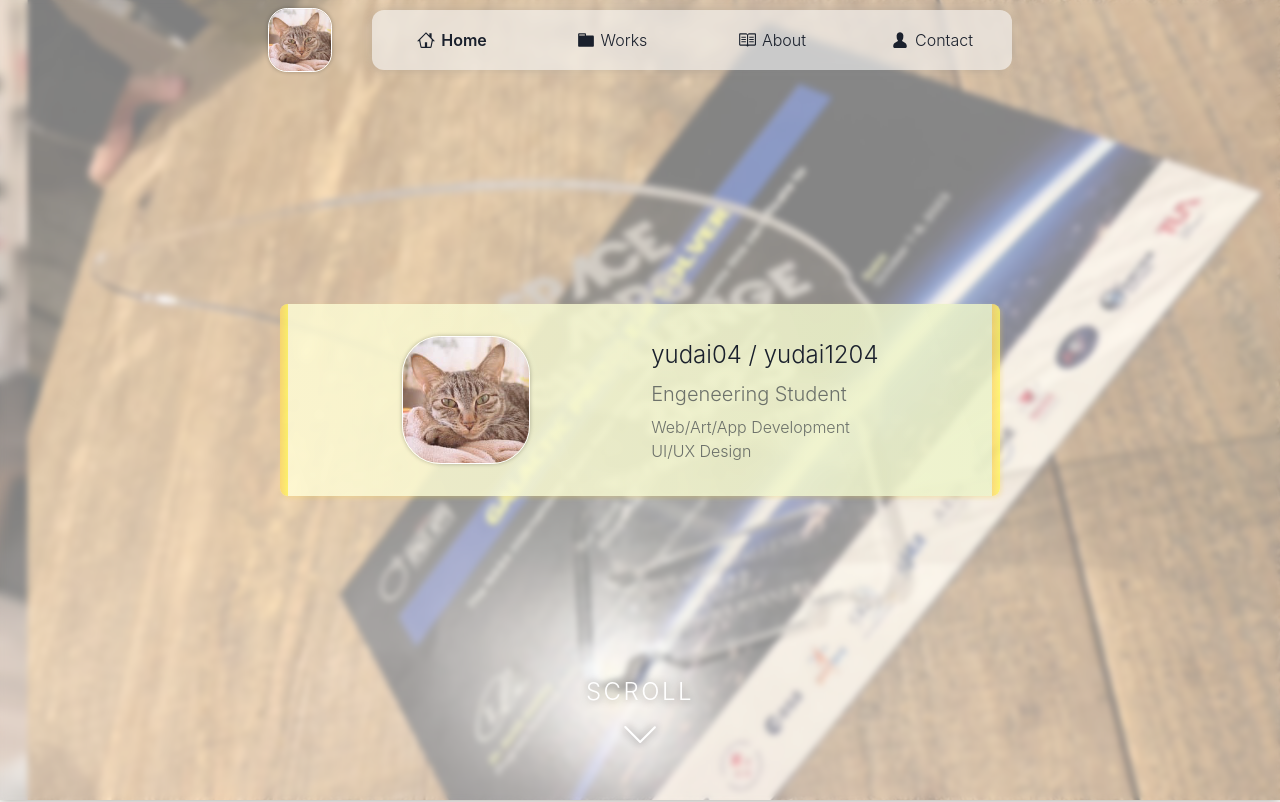
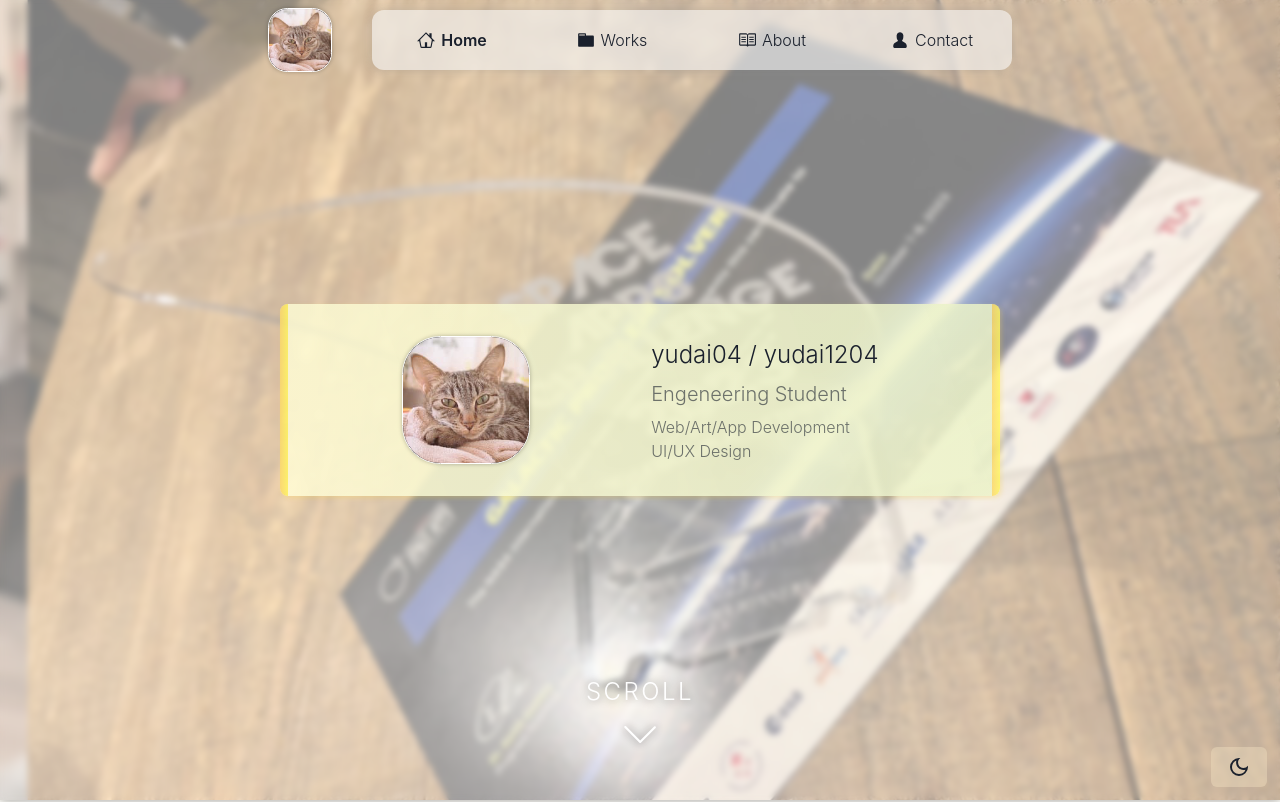
Before and after one commit to yudai1204/portfolio-2.0, a Next.js app: page / in a window 1280 px wide. Shown: the top 802 px of the page. Built offline with nearby package versions, Linux system fonts and the light colour scheme.

Commit message:
add darkmode

```diff
--- /dev/null
+++ b/src/components/darkModeSwitch.tsx
@@ -0,0 +1,18 @@
+import { useColorMode, IconButton, Box } from "@chakra-ui/react";
+import { MdOutlineLightMode, MdOutlineDarkMode } from "react-icons/md";
+
+export const DarkModeSwitch = () => {
+  const { colorMode, toggleColorMode } = useColorMode();
+  return (
+    <Box position="fixed" bottom={0} right={0} m=".8rem" w="fit-content" h="fit-content" zIndex={10000000}>
+      <IconButton
+        fontSize="2xl"
+        p="1rem"
+        bg={colorMode === "dark" ? "#9996" : "#f4e4c466"}
+        aria-label="Toggle dark mode"
+        icon={colorMode === "dark" ? <MdOutlineLightMode /> : <MdOutlineDarkMode />}
+        onClick={toggleColorMode}
+      />
+    </Box>
+  );
+};
--- a/src/components/footer.tsx
+++ b/src/components/footer.tsx
@@ -1,4 +1,4 @@
-import { Box, Text, Link } from "@chakra-ui/react";
+import { Box, Text, Link, useColorModeValue } from "@chakra-ui/react";
 
 export const Footer = () => (
   <Box
@@ -7,12 +7,12 @@ export const Footer = () => (
     margin="0 auto"
     mt="2rem"
     textAlign="center"
-    bg="#f2f2f2"
-    boxShadow="0 0 3px #f5f5f5"
+    bg={useColorModeValue("#f2f2f2", "#484854")}
+    boxShadow={useColorModeValue("0 0 3px #f5f5f5", "0 0 4px #004")}
     py="2rem"
   >
     <Link href="/" _hover={{ opacity: 0.5 }} title="yudai04">
-      <Text fontSize="sm" color="#999">
+      <Text fontSize="sm" color="#889">
         © 2023 yudai04.dev
       </Text>
     </Link>
--- a/src/components/iconImg.tsx
+++ b/src/components/iconImg.tsx
@@ -1,19 +1,23 @@
-import { Image } from "@chakra-ui/react";
+import { Image, Box, useColorModeValue as useCM } from "@chakra-ui/react";
 
 type Props = {
   size?: string | object;
+  boxShadow?: string;
+  borderColor?: string;
 };
 export const IconImg = (props: Props) => {
   const { size } = props;
   return (
-    <Image
-      src="/icon.jpg"
-      alt="logo"
+    <Box
+      bg="#000"
       w={size || "100%"}
-      aspectRatio="1/1"
       borderRadius="30%"
-      border="1px solid #fff"
-      boxShadow="0 0 4px #0004"
-    />
+      border="1px solid"
+      borderColor={useCM("#fff", "#664")}
+      boxShadow={`0 0 4px ${useCM("#0004", "#0006")}`}
+      overflow="hidden"
+    >
+      <Image src="/icon.jpg" alt="logo" w="100%" aspectRatio="1/1" opacity={useCM(1, 0.8)} />
+    </Box>
   );
 };
--- a/src/components/introductionCard.tsx
+++ b/src/components/introductionCard.tsx
@@ -1,4 +1,4 @@
-import { Box, Text, Flex, VStack } from "@chakra-ui/react";
+import { Box, Text, Flex, VStack, useColorModeValue as useCM } from "@chakra-ui/react";
 import { css, keyframes } from "@emotion/react";
 import { IconImg } from "./iconImg";
 
@@ -13,14 +13,18 @@ const appear = keyframes`
 
 const IntroductionCardMain = () => (
   <Flex
-    bg="linear-gradient(70deg, #fffabc88, #e0ebaf99)"
+    bg={useCM("linear-gradient(70deg, #fffabc88, #e0ebaf99)", "linear-gradient(70deg, #dfdf7188, #a1c87399)")}
     w="100%"
     py="2rem"
     gap={2}
     justify="space-evenly"
     align="center"
   >
-    <IconImg size={{ base: "72px", sm: "96px", md: "128px" }} />
+    <IconImg
+      size={{ base: "72px", sm: "96px", md: "128px" }}
+      boxShadow={useCM(undefined, "0 0 4px #fffabcaa")}
+      borderColor={useCM(undefined, "0 0 4px #fff")}
+    />
     <VStack spacing={1.5} align="flex-start">
       <Text fontSize={{ base: "xl", sm: "2xl" }} fontWeight="300">
         yudai04 / yudai1204
@@ -47,7 +51,7 @@ export const IntroductionCard = () => {
       h="fit-content"
       maxW="720px"
       w="80%"
-      bg="#fffa"
+      bg={useCM("#fffa", "#777a")}
       borderRadius=".5rem"
       boxShadow="2px 2px 4px #fcd14644"
       css={css`
--- a/src/components/introductionSwiper.tsx
+++ b/src/components/introductionSwiper.tsx
@@ -1,4 +1,4 @@
-import { Box, Image, Flex, Icon, Text } from "@chakra-ui/react";
+import { Box, Image, Flex, Icon, Text, useColorModeValue as useCM } from "@chakra-ui/react";
 import { keyframes } from "@emotion/react";
 import { useMemo } from "react";
 import { SlArrowDown } from "react-icons/sl";
@@ -23,15 +23,16 @@ const scroll = keyframes`
 const swiperImages: string[] = ["nekocafe_filter.webp", "nasa_won.jpg", "w1.jpg", "DSC01409.JPG", "w2.jpg"];
 
 export const IntroductionSwiper = () => {
+  const bgColor = useCM("#fff", "#181818");
   const swiperItems = useMemo(() => {
     return [
       ...swiperImages.map((url) => (
-        <Box w="100%" h="100%" key={url} bg="white">
+        <Box w="100%" h="100%" key={url} bg={bgColor}>
           <Image src={url} w="100%" h="100%" objectFit="cover" alt="PortfolioImage" opacity={0.5} />
         </Box>
       )),
     ];
-  }, []);
+  }, [bgColor]);
 
   const svhSupport = useSvhSupport();
 
--- a/src/components/menu.tsx
+++ b/src/components/menu.tsx
@@ -13,6 +13,7 @@ import {
   Divider,
   DrawerBody,
   DrawerCloseButton,
+  useColorModeValue as useCM,
 } from "@chakra-ui/react";
 import { useEffect, useState, useRef } from "react";
 import { AiOutlineMenu, AiOutlineClose } from "react-icons/ai";
@@ -67,9 +68,9 @@ const MenuWide = (props: Props) => {
           w="90%"
           maxW="640px"
           h="100%"
-          bg="#f4f4f49f"
+          bg={useCM("#f4f4f49f", "#0b0b1b9f")}
+          boxShadow={`0 0 10px ${useCM("#8884", "#0006")}`}
           backdropFilter="blur(3px)"
-          boxShadow="0 0 10px #8884"
           borderRadius="xl"
           justify="space-around"
           align="center"
@@ -91,7 +92,7 @@ const MenuWide = (props: Props) => {
                 align="center"
                 h="100%"
                 transition="0.3s"
-                _hover={{ bgColor: "#fff9" }}
+                _hover={{ bgColor: useCM("#fff9", "#3339") }}
                 gap={1.5}
               >
                 <Icon as={link.icon} fontSize="lg" />
@@ -122,15 +123,15 @@ const MenuNarrow = (props: Props) => {
         justify="left"
         align="center"
         zIndex="1000"
-        bg="#fffa"
+        bg={useCM("#fffa", "#0b0b1b9f")}
         backdropFilter="blur(3px)"
-        boxShadow="0 0 10px #ddda"
+        boxShadow={`0 0 10px ${useCM("#ddda", "#0006")}`}
         userSelect="none"
       >
         <Icon
           as={AiOutlineMenu}
           fontSize="2.4rem"
-          color="gray.700"
+          color={useCM("gray.700", "gray.300")}
           opacity="0.8"
           cursor="pointer"
           onClick={onMenuOpen}
@@ -153,12 +154,25 @@ const MenuNarrow = (props: Props) => {
         <DrawerContent>
           <DrawerBody w="100%" p={0}>
             <Box p="8px">
-              <Icon as={AiOutlineClose} fontSize="2.4rem" color="gray.700" cursor="pointer" onClick={onMenuClose} />
+              <Icon
+                as={AiOutlineClose}
+                fontSize="2.4rem"
+                color={useCM("gray.700", "gray.500")}
+                cursor="pointer"
+                onClick={onMenuClose}
+              />
             </Box>
             <DrawerCloseButton opacity="0" ref={closeRef} position="absolute" top="0" left="0" />
             <VStack>
               <Box>
-                <Link href="/" _hover={{ opacity: 1 }} role="group" w="100%" h="100%">
+                <Link
+                  href="/"
+                  _hover={useCM({ opacity: 1 }, { opacity: 0.8 })}
+                  transition=".3s"
+                  role="group"
+                  w="100%"
+                  h="100%"
+                >
                   <Flex
                     align="center"
                     justify="center"
@@ -167,11 +181,14 @@ const MenuNarrow = (props: Props) => {
                     py="16px"
                     borderRadius="2xl"
                     gap={5}
-                    boxShadow="1px 1px 4px #9903"
+                    boxShadow={`1px 1px 4px ${useCM("#9903", "#0009")}`}
                     w="fit-content"
                     transition=".3s"
-                    bg="linear-gradient(70deg, #fffabc33, #e0ebaf33)"
-                    _groupHover={{ bg: "linear-gradient(70deg, #fffabc55, #e0ebaf55)", boxShadow: "1px 2px 4px #9904" }}
+                    bg={useCM("linear-gradient(70deg, #fffabc33, #e0ebaf33)", "#62697699")}
+                    _groupHover={useCM(
+                      { bg: "linear-gradient(70deg, #fffabc55, #e0ebaf55)", boxShadow: "1px 2px 4px #9904" },
+                      {},
+                    )}
                   >
                     <IconImg size="48px" />
                     <Box>
@@ -201,7 +218,7 @@ const MenuNarrow = (props: Props) => {
                         align="center"
                         h="45px"
                         transition="0.3s"
-                        _hover={{ bgColor: "#eee" }}
+                        _hover={{ bgColor: useCM("#eee", "#44546e") }}
                         gap={5}
                       >
                         <Icon as={link.icon} fontSize="2xl" />
@@ -218,7 +235,7 @@ const MenuNarrow = (props: Props) => {
           </DrawerBody>
           <DrawerFooter>
             <Text fontSize="sm" color="gray.500" textAlign="center" w="100%">
-              @2023 yudai04.dev
+              © 2023 yudai04.dev
             </Text>
           </DrawerFooter>
         </DrawerContent>
--- a/src/pages/index.tsx
+++ b/src/pages/index.tsx
@@ -10,6 +10,7 @@ import { Paragraph } from "../components/paragraph";
 import { SkillDetail } from "../components/skillDetail";
 import { affiliations, awards, skills } from "../data";
 import { CustomButton as Button } from "@/components/customButton";
+import { DarkModeSwitch } from "@/components/darkModeSwitch";
 import { WorksCarousel } from "@/components/worksCarousel";
 
 const Home = () => {
@@ -28,6 +29,7 @@ const Home = () => {
       </Head>
       <Box bgColor="#ffe8b611" minH="100vh">
         <Menu active="home" />
+        <DarkModeSwitch />
         <Box zIndex={0} mb="2rem">
           <IntroductionSwiper />
         </Box>
```
Also changed, not shown: src/components/work.tsx (+18 -9 lines), .eslintrc.json.
